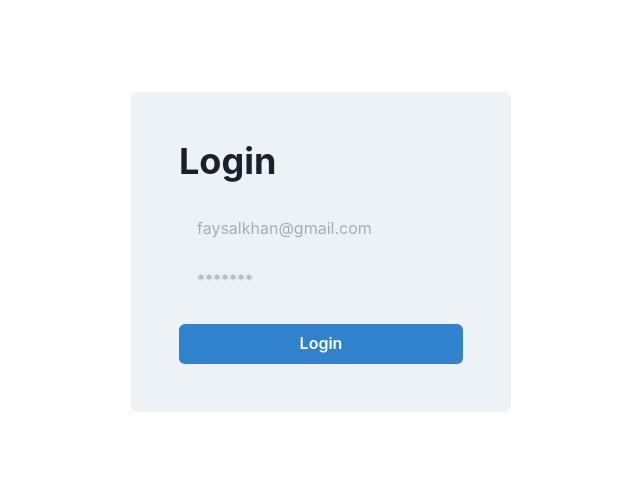
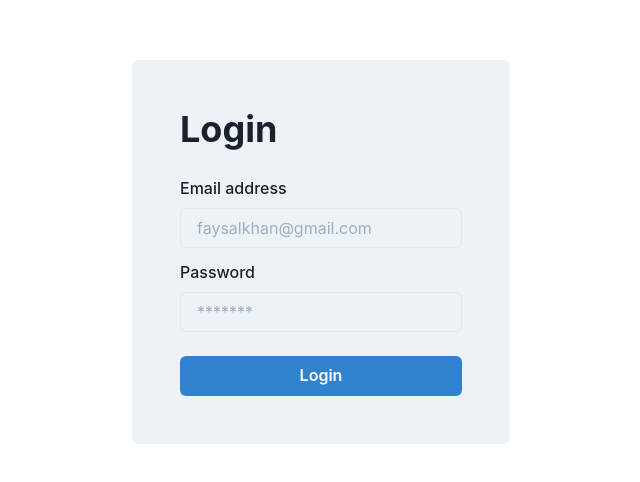
Before and after one commit to khanfaysal/customer--info, a Next.js app: page / in a window 1280 px wide. Shown: the part 148-630 px from the top of the page, without its empty margins (319-959 px from the left). Built offline with nearby package versions, Linux system fonts and the light colour scheme.

Commit message:
login form customize

```diff
--- a/pages/index.js
+++ b/pages/index.js
@@ -1,16 +1,20 @@
-import { Button, Flex, Heading, Input } from "@chakra-ui/react";
+import { Button, Flex, FormControl, FormLabel, Heading, Input } from "@chakra-ui/react";
 
 const IndexPage = () => {
     return (
+        <FormControl>
             <Flex height="100vh" alignItems="center" justifyContent="center">
                 <Flex direction="column" background="gray.100" padding={12} rounded={6}>
                     <Heading mb={6}>Login</Heading>
-                <Input type="email" placeholder="faysalkhan@gmail.com" variant="filled" mb={3} />
-                <Input type="password" placeholder="*******" variant="filled" mb={6} />
+                    <FormLabel htmlFor='email'>Email address</FormLabel>
+                    <Input type="email" id="email" placeholder="faysalkhan@gmail.com" mb={3} />
+                    <FormLabel htmlFor='password'>Password</FormLabel>
+                    <Input type="password" id="password" placeholder="*******" mb={6} />
                     <Button colorScheme="blue">Login</Button>
                 </Flex>
 
             </Flex>
+        </FormControl>
     )
 }
 export default IndexPage;
```
Lines whose indentation alone changed are shown as unchanged.
